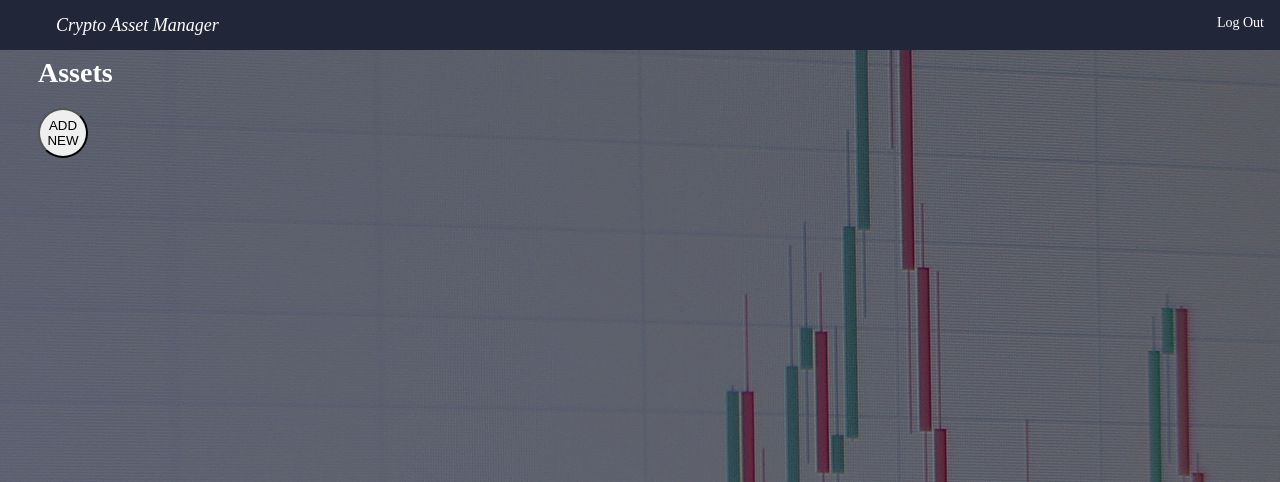
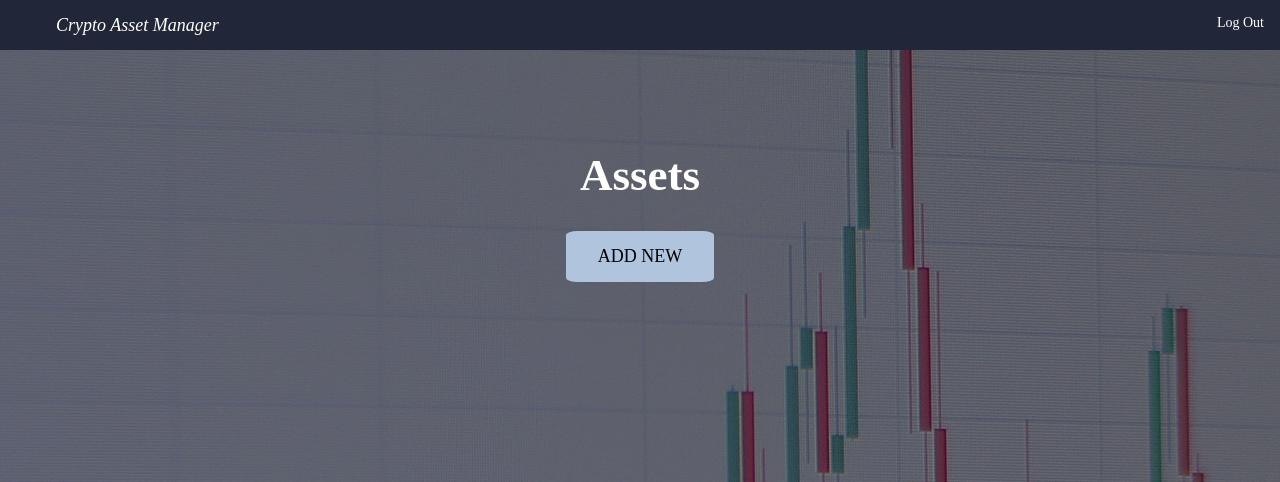
Before and after one commit to vade5g/CryptoManager-1, a Node server app: page /profile in a window 1280 px wide. Shown: the top 482 px of the page. Run offline with Node 20, Linux system fonts and the light colour scheme; the visitor is signed in with stand-in values (Sample User, id 1); some libraries are stand-ins or nearby versions.

Commit message:
modal for new asset working

```diff
--- /dev/null
+++ b/public/javascripts/modal.js
@@ -0,0 +1,16 @@
+let modal = document.getElementById('myModal');
+let btn = document.getElementById('myBtn');
+let span = document.getElementsByClassName("close")[0];
+
+btn.onclick = () => {
+    modal.style.display = "block";
+};
+span.onclick = () => {
+    modal.style.display = "none";
+};
+
+window.onclick = (event) => {
+    if (event.target == modal) {
+        modal.style.display = "none";
+    }
+};
--- a/public/stylesheets/style.css
+++ b/public/stylesheets/style.css
@@ -31,16 +31,31 @@ a {
 
 .assets {
   display: inline-block;
+  position: relative;
   color: white;
-  width: 90%;
+  width: 100%;
+  margin-top: -130px;
+  text-align: center;
+  user-select: none;
 }
 
 .add {
-  position: absolute;
-  border-radius: 50%;
-  float: left;
-  height: 50px;
-  width: 50px;
+  background-color: lightsteelblue;
+  border: none;
+  text-decoration: none;
+  font-size: 18px;
+  font-family: "Segoe UI Semibold";
+  padding: 15px 32px;
+  border-radius: 8%;
+  text-align: center;
+  margin: auto;
+  -webkit-transition-duration: 0.8s;
+  transition-duration: 0.8s;
+}
+
+.add:hover {
+  background-color: green;
+  color: white;
 }
 
 .email2 {
--- a/views/profile.ejs
+++ b/views/profile.ejs
@@ -19,9 +19,17 @@
 </picture>
 
     <div class="assets">
-        <h1>Assets</h1>
-        <button class="add"> ADD NEW </button>
+        <h1 class="text1">Assets</h1>
+        <button class="add" id="myBtn"> ADD NEW </button>
     </div>
+
+<div id="myModal" class="modal">
+    <div class="modal-content">
+        <span class="close">&times;</span>
+        <h2>Add new asset</h2>
+        <p>modal information</p>
+    </div>
+</div>
 
 
     <div class="form2">
@@ -31,6 +39,6 @@
 
 
 
-
+<script src="javascripts/modal.js"></script>
 </body>
 </html>
```
Also changed, not shown: other parts of public/stylesheets/style.css (+41 -0 lines).
